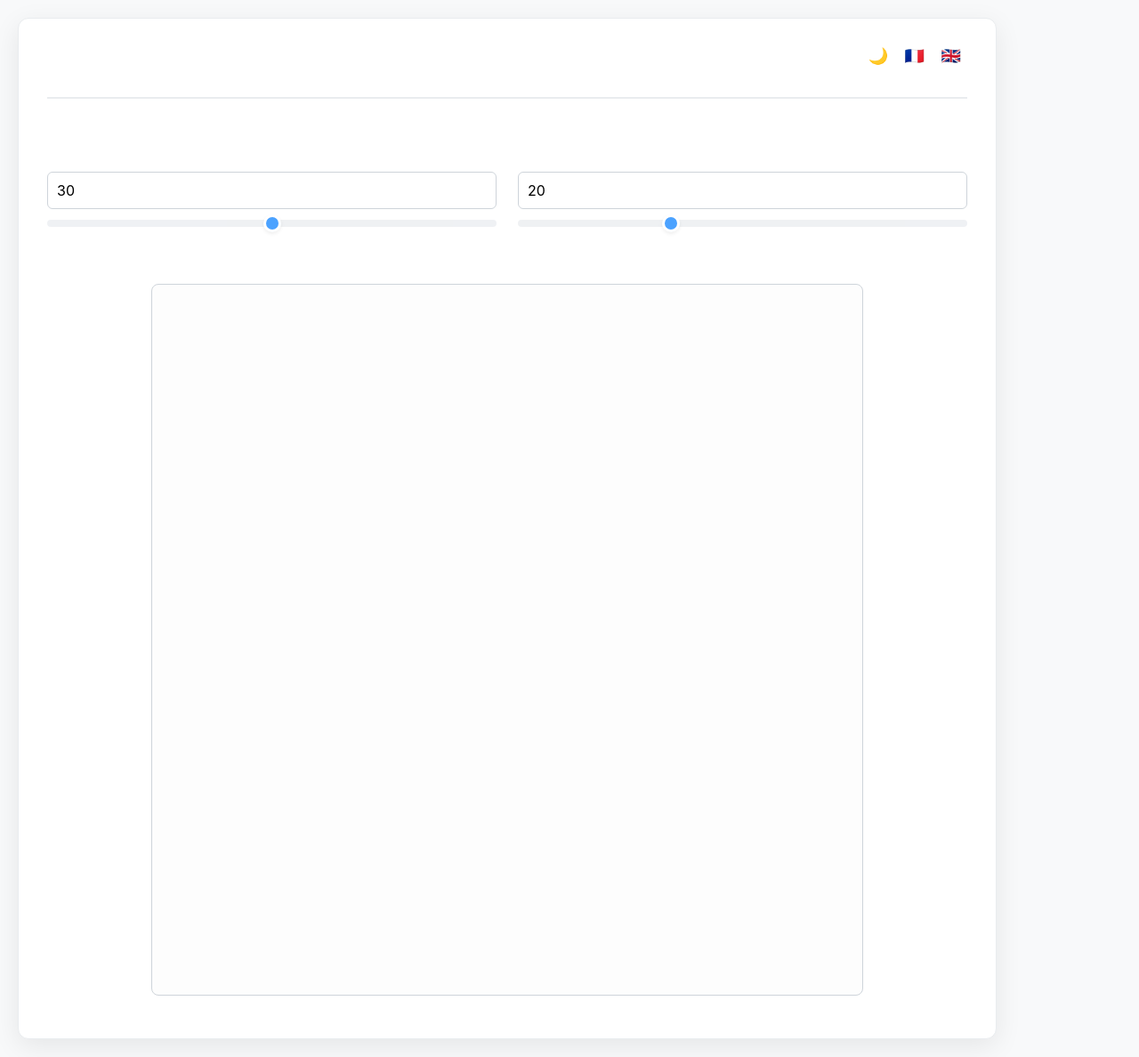
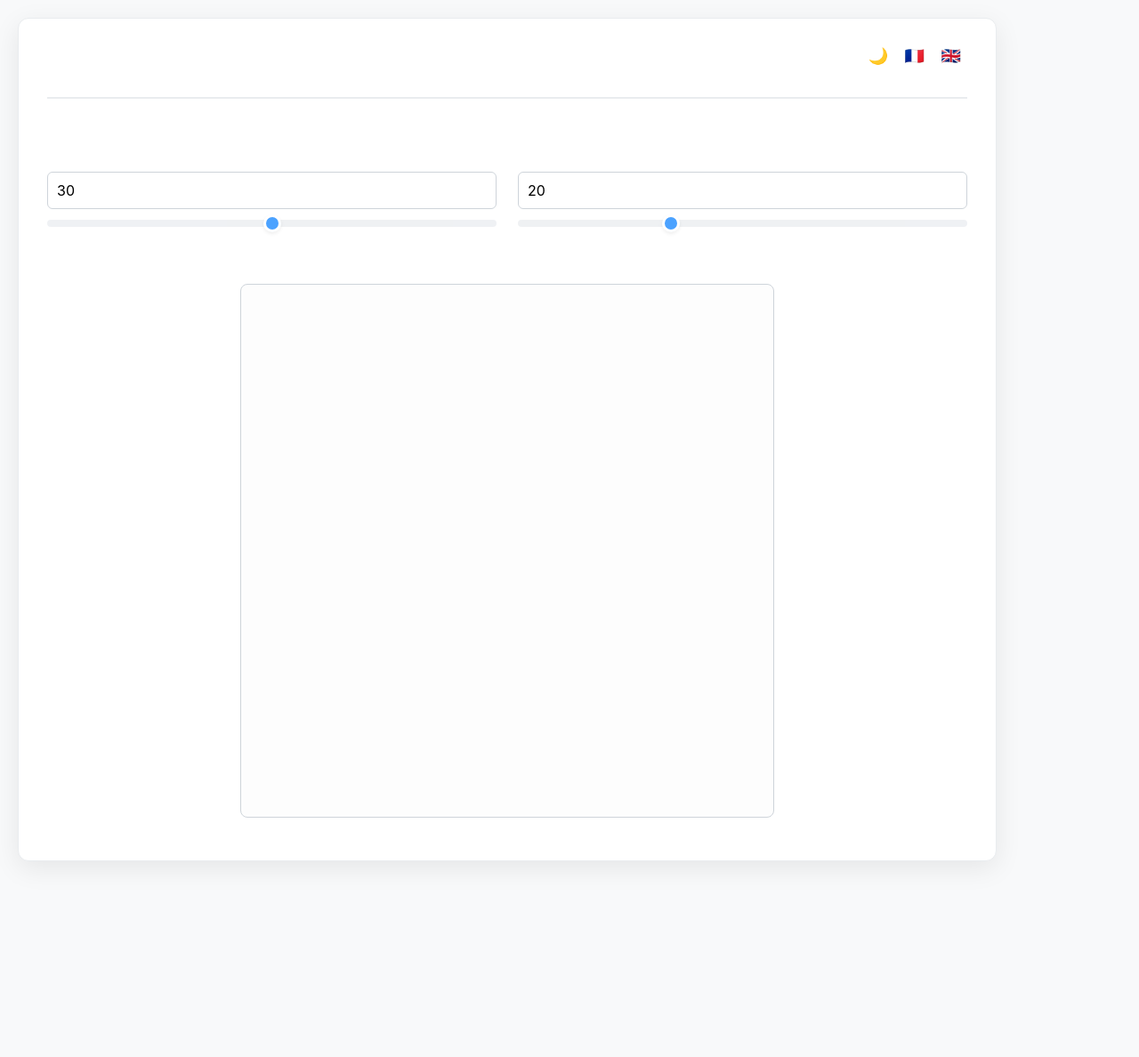
Before and after one commit to repied/paliers, a Jekyll site: the page index.html, which Jekyll copies as it is, in a window 1280 px wide. Shown: the whole page at 89% size. Built offline with Jekyll 4.4.1, drawn with Linux system fonts in a browser that asks for light colours; a script that is not in the unit is left out; after the commit the page ends 988 px from its top, so only the background shows below that.

Commit message:
Fix: Reduce canvas size to improve layout
Resized the canvas from 800x800 to 600x600 to better fit the application on the screen at 100% zoom.

The following changes were made:
- Updated the width and height attributes of the canvas element in index.html.
- Updated the max-width and max-height CSS properties for the canvas in style.css.
- Made the font sizes within the canvas dynamic and proportional to the cell size in script.ts to maintain readability.

```diff
--- a/index.html
+++ b/index.html
@@ -48,7 +48,7 @@
         </div>
 
         <h2 id="canvas-title"></h2>
-        <canvas title="deco-canvas" id="decoCanvas" width="800" height="800"></canvas>
+        <canvas title="deco-canvas" id="decoCanvas" width="600" height="600"></canvas>
     </div>
 
     <div id="details-analysis-container">
--- a/style.css
+++ b/style.css
@@ -240,8 +240,8 @@ input[type="range"]::-moz-range-thumb {
     width: 100%;
     height: auto;
     aspect-ratio: 1 / 1;
-    max-width: 800px;
-    max-height: 800px;
+    max-width: 600px;
+    max-height: 600px;
     margin: 0 auto 24px auto;
     display: block;
     border: 1px solid #ced4da;
```
Also changed, not shown: src/script.ts (+4 -4 lines).
